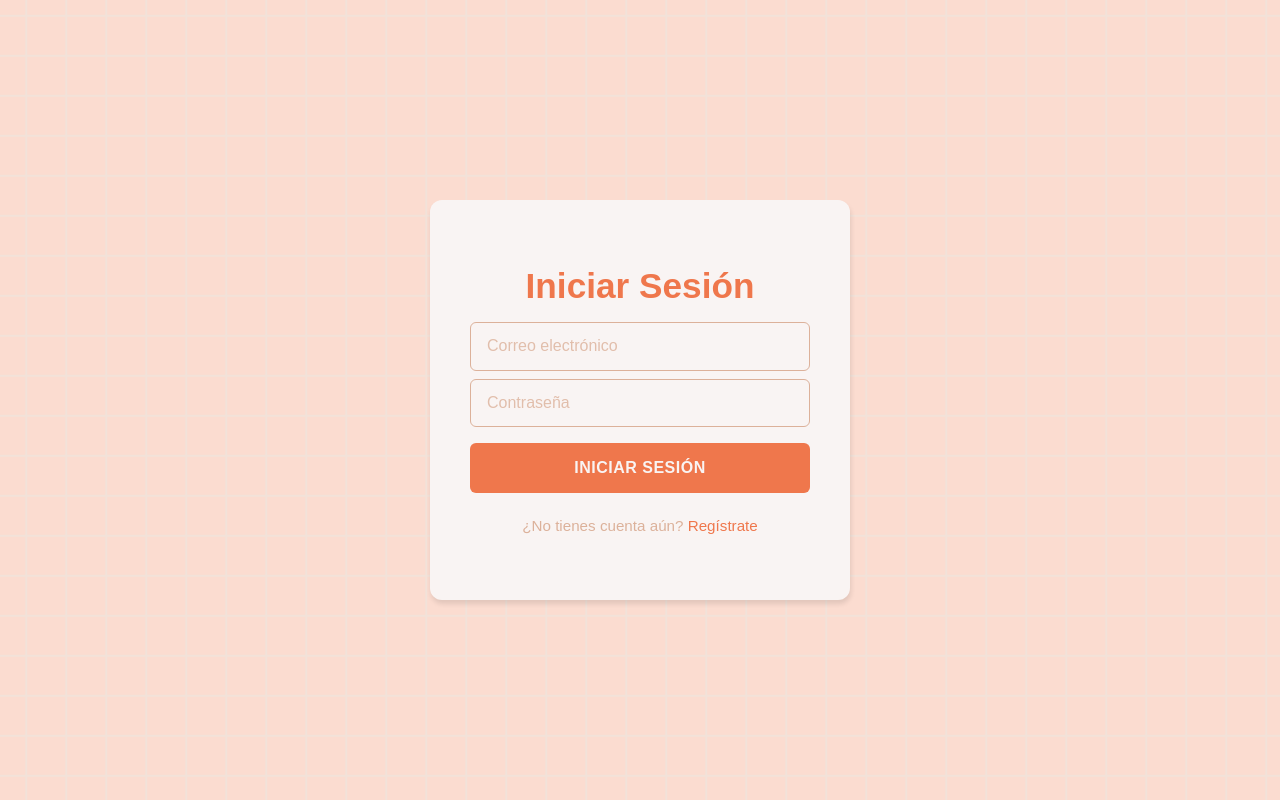
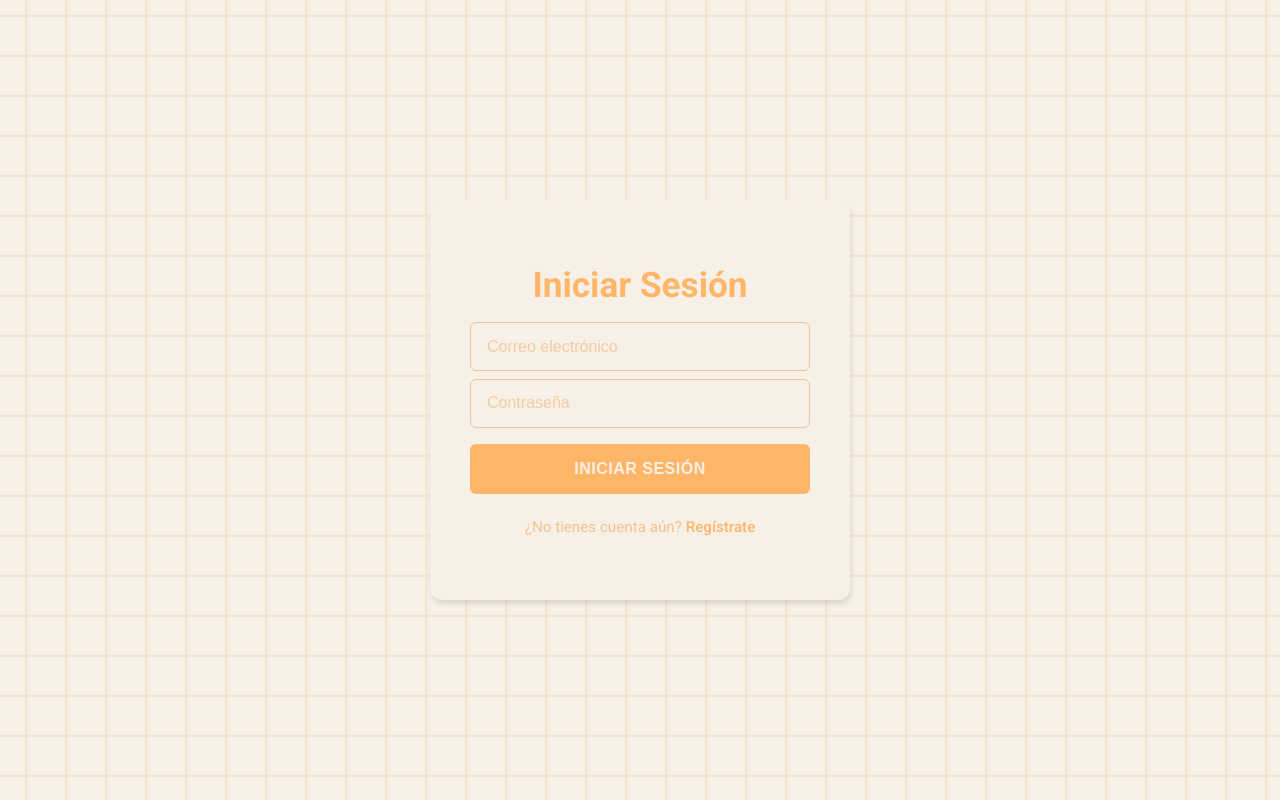
Before and after one commit to Bicis-HLanz/hopital-bicis, a Next.js app: page /login in a window 1280 px wide. Built offline with nearby package versions, Linux system fonts and the light colour scheme; no server answers.

Commit message:
update layout and styling for login components and global styles

```diff
--- a/app/(login)/layout.module.css
+++ b/app/(login)/layout.module.css
@@ -6,7 +6,7 @@
   display: flex;
   justify-content: center;
   align-items: center;
-    background-color: #fbdcd0;
+  background-color: var(--background);
 }
 
 .squareGrid {
@@ -16,12 +16,13 @@
   width: 200%;
   height: 200%;
   background:
-      linear-gradient(#f2e2d9 2px, transparent 2px),
-      linear-gradient(90deg, #f2e2d9 2px, transparent 2px);
+    linear-gradient(var(--secondary) 2px, transparent 2px),
+    linear-gradient(90deg, var(--secondary) 2px, transparent 2px);
   background-size: 40px 40px;
   background-position: 0 0, 0 0;
   animation: slideSquares 4s linear infinite;
   z-index: 1;
+  opacity: 0.3;
 }
 
 @keyframes slideSquares {
@@ -36,5 +37,17 @@
 .children {
   position: relative;
   z-index: 2;
-    width: 160%;
+  width: 100%;
+  max-width: 1200px;
+  padding: 2rem;
 }
+
+@media (prefers-color-scheme: dark) {
+  .container {
+    background-color: var(--background);
+  }
+
+  .squareGrid {
+    opacity: 0.15;
+  }
+}
--- a/app/components/login/LogoutForm.module.css
+++ b/app/components/login/LogoutForm.module.css
@@ -4,14 +4,19 @@
     padding: 1.5rem;
     background-color: var(--background);
     border-radius: 12px;
-    box-shadow: 0 4px 12px rgba(0, 0, 0, 0.1);
+    box-shadow: 0 4px 12px var(--text-50);
     text-align: center;
+    color: var(--text);
+    transition: all 0.3s ease;
+    border: 1px solid var(--primary-50);
 }
 
 .title {
-    color: var(--text);
+    color: var(--primary);
     font-size: clamp(1.5rem, 4vw, 2rem);
     margin-bottom: 1rem;
+    font-weight: 700;
+    text-shadow: 0 2px 4px var(--primary-50);
 }
 
 .message {
@@ -19,11 +24,12 @@
     font-size: clamp(1rem, 3vw, 1.1rem);
     margin-bottom: 1.5rem;
     opacity: 0.9;
+    line-height: 1.6;
 }
 
 .button {
     background-color: var(--primary);
-    color: white;
+    color: var(--text);
     border: none;
     padding: 0.8rem 1.5rem;
     font-size: clamp(0.9rem, 3vw, 1rem);
@@ -32,12 +38,24 @@
     transition: all 0.3s ease;
     width: 100%;
     max-width: 200px;
+    font-weight: 500;
+    box-shadow: 0 2px 4px var(--text-50);
 }
 
 .button:hover {
     background-color: var(--accent);
     transform: translateY(-2px);
-    box-shadow: 0 4px 8px rgba(0, 0, 0, 0.1);
+    box-shadow: 0 4px 8px var(--text-50);
+}
+
+.button-alt {
+    background-color: var(--secondary);
+    color: var(--text);
+}
+
+.button-alt:hover {
+    background-color: var(--secondary-50);
+    color: var(--text);
 }
 
 @media (min-width: 768px) {
@@ -52,3 +70,38 @@
         transform: scale(0.95);
     }
 }
+
+/* Dark Mode Overrides */
+@media (prefers-color-scheme: dark) {
+    .container {
+        background-color: var(--background);
+        box-shadow: 0 4px 12px rgba(0, 0, 0, 0.6);
+        border-color: var(--accent-50);
+    }
+
+    .title {
+        color: var(--primary);
+        text-shadow: 0 2px 4px var(--primary-50);
+    }
+
+    .message {
+        color: var(--text);
+    }
+
+    .button {
+        color: var(--text);
+    }
+
+    .button:hover {
+        background-color: var(--accent);
+    }
+
+    .button-alt {
+        background-color: var(--secondary);
+        color: var(--text);
+    }
+
+    .button-alt:hover {
+        background-color: var(--secondary-50);
+    }
+}
--- a/app/globals.css
+++ b/app/globals.css
@@ -1,33 +1,56 @@
 :root {
-  --text: #1d1b32;
-  --background: #f9f4f3;
-  --primary: #ef774c;
-  --secondary: #dcb19a;
-  --accent: #d49777;
+  --text: #2b1c0e;
+  --background: #f7f0e7;
+  --primary: #ffb669;
+  --secondary: #f1c391;
+  --accent: #faa040;
+
+  --text-50: rgba(43, 28, 14, 0.5);
+  --background-50: rgba(247, 240, 231, 0.5);
+  --primary-50: rgba(255, 182, 105, 0.5);
+  --secondary-50: rgba(242, 185, 125, 0.5);
+  --accent-50: rgba(250, 160, 64, 0.5);
 }
 
 @media (prefers-color-scheme: dark) {
   :root {
-    --text: #cfcde4;
-    --background: #0e0807;
-    --primary: #b23b10;
-    --secondary: #673b23;
-    --accent: #884b2b;
+    --text: #f1e2d5;
+    --background: #171008;
+    --primary: #944c00;
+    --secondary: #82490d;
+    --accent: #bd6405;
+
+    --text-50: rgba(241, 226, 213, 0.5);
+    --background-50: rgba(23, 16, 8, 0.5);
+    --primary-50: rgba(148, 76, 0, 0.5);
+    --secondary-50: rgba(130, 73, 13, 0.5);
+    --accent-50: rgba(189, 100, 5, 0.5);
   }
 }
 
-html, body {
+::selection {
+  background-color: var(--secondary);
+  color: var(--background);
+}
+
+html,
+body {
   width: 100%;
   min-height: 100vh;;
+  color: var(--text);
+  background: var(--background);
 }
 
+code,
+pre {
+  font-family: var(--font-roboto), monospace;
+}
 
 body {
-  color: var(--foreground);
-  background: var(--background);
-  font-family: Arial, Helvetica, sans-serif;
+  font-family: var(--font-roboto), -apple-system, BlinkMacSystemFont, sans-serif;
   -webkit-font-smoothing: antialiased;
   -moz-osx-font-smoothing: grayscale;
+  transition: background-color 0.3s ease, color 0.3s ease;
 }
 
 * {
@@ -41,8 +64,29 @@ a {
   text-decoration: none;
 }
 
+button {
+  background-color: var(--primary);
+  color: var(--text);
+  border: none;
+  padding: 0.5rem 1rem;
+  cursor: pointer;
+  transition: background-color 0.3s ease;
+}
+
+button:hover {
+  background-color: var(--accent);
+}
+
 @media (prefers-color-scheme: dark) {
   html {
     color-scheme: dark;
   }
+  button {
+    color: var(--text);
+  }
+
+  ::selection {
+  background-color: var(--secondary);
+  color: var(--background);
 }
+}
--- a/app/layout.tsx
+++ b/app/layout.tsx
@@ -1,15 +1,16 @@
 import type { Metadata } from "next";
-import { Geist, Geist_Mono } from "next/font/google";
+import { Roboto, Roboto_Mono } from "next/font/google";
 import "./globals.css";
 
-const geistSans = Geist({
-  variable: "--font-geist-sans",
+const roboto = Roboto({
+  weight: ['400', '500', '700'],
   subsets: ["latin"],
+  variable: "--font-roboto",
 });
 
-const geistMono = Geist_Mono({
-  variable: "--font-geist-mono",
+const robotoMono = Roboto_Mono({
   subsets: ["latin"],
+  variable: "--font-roboto-mono",
 });
 
 export const metadata: Metadata = {
@@ -24,7 +25,7 @@ export default function RootLayout({
 }>) {
   return (
     <html lang="en">
-      <body className={`${geistSans.variable} ${geistMono.variable}`}>
+      <body className={`${roboto.variable} ${robotoMono.variable}`}>
         {children}
       </body>
     </html>
```
Lines whose indentation alone changed are shown as unchanged.
